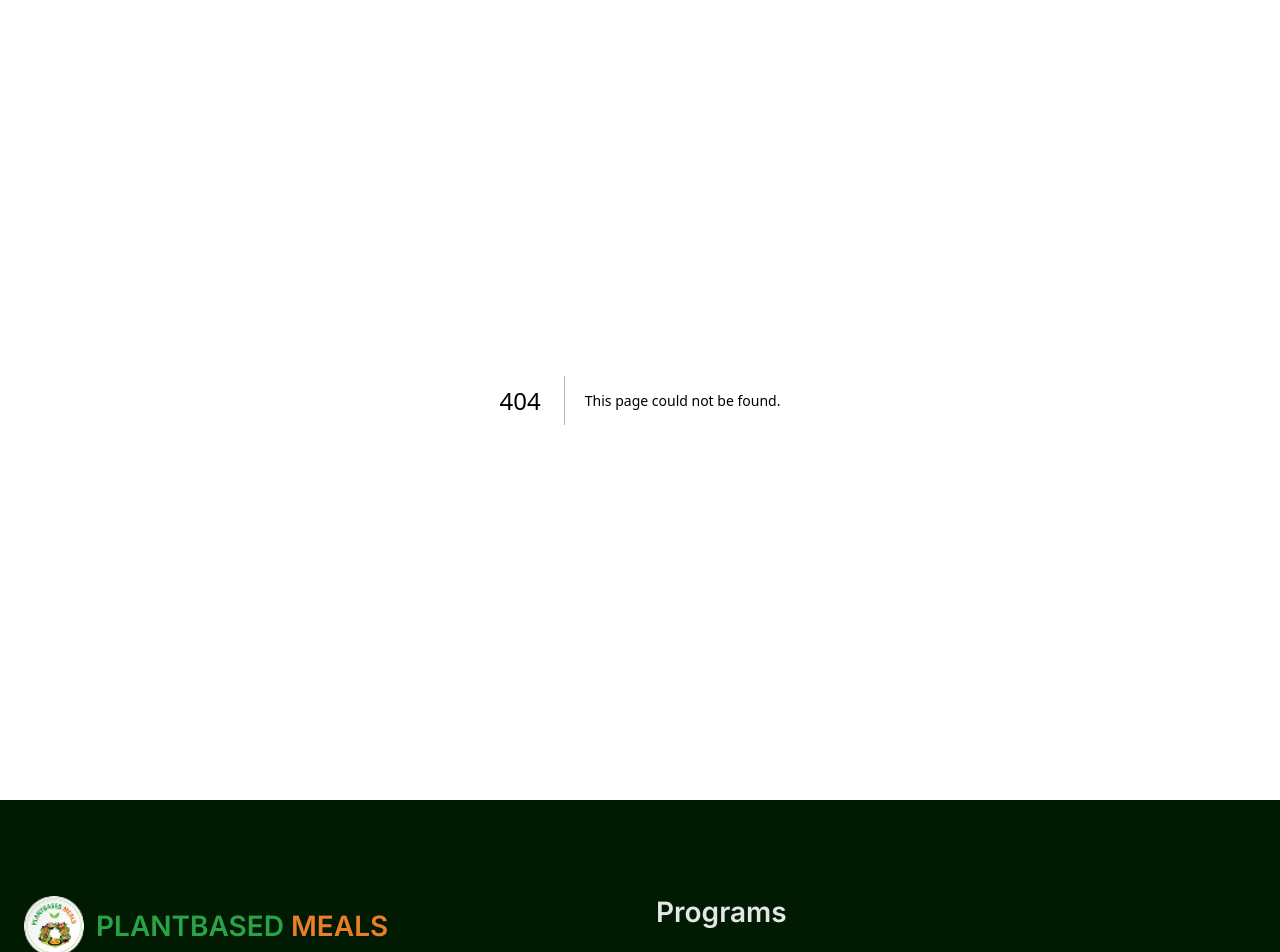
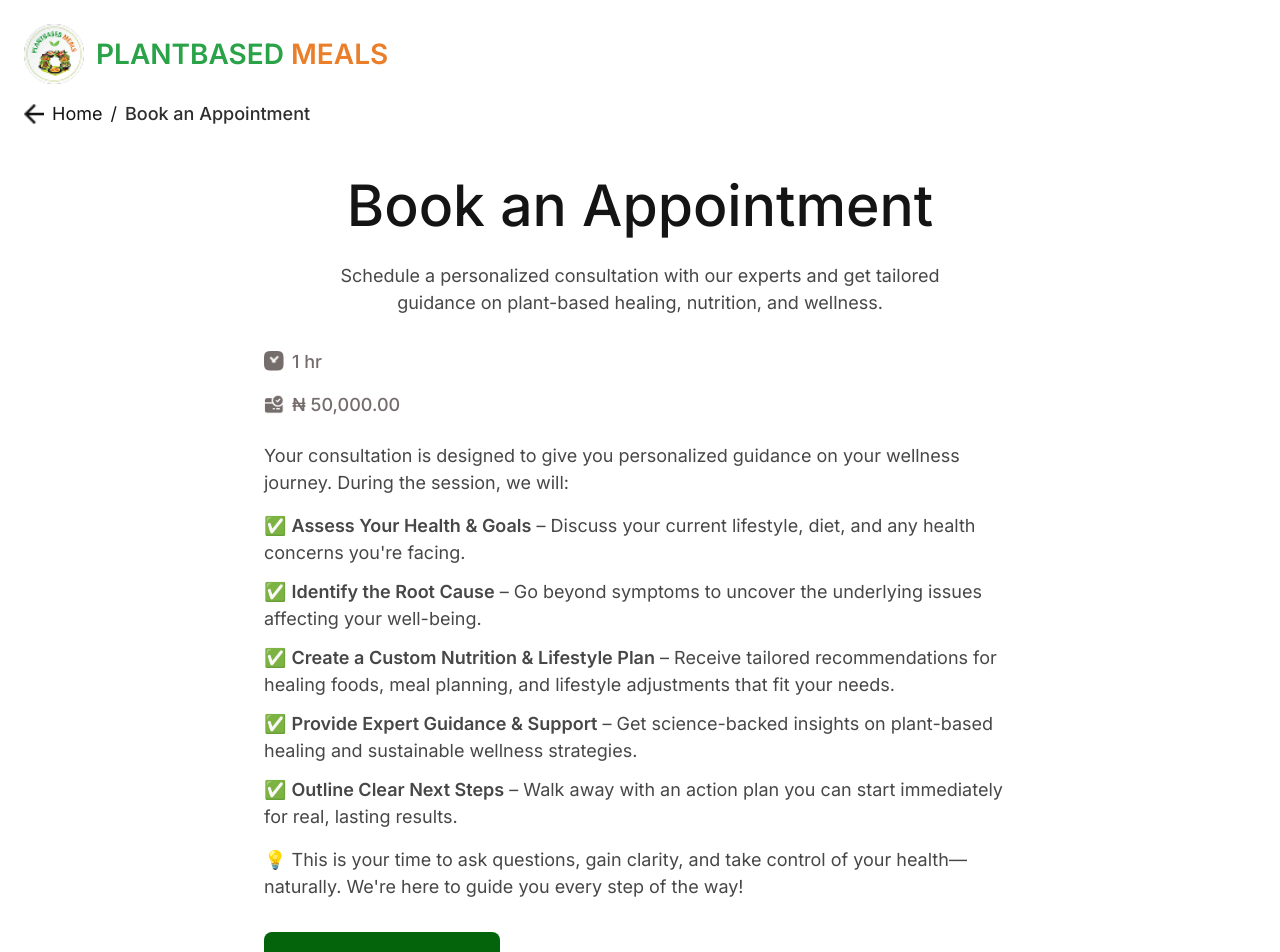
Before and after one commit to Plantbased-ORG/plantbasedmeals, a Next.js app: page /consultation in a window 1280 px wide. Before the commit this address had no page. Shown: the top 952 px of the page. Built offline with nearby package versions, Linux system fonts and the light colour scheme.

Commit message:
created consultaion page and also rendered consultation button in all sub components

```diff
--- /dev/null
+++ b/src/app/consultation/page.tsx
@@ -0,0 +1,134 @@
+'use client'
+
+import Image from 'next/image'
+import Link from 'next/link'
+
+export default function BookAppointmentPage() {
+  return (
+    <main className="min-h-screen bg-white">
+      {/* Logo and Brand Name - Top */}
+      <div className="pt-4 px-4 xl:pt-6 xl:px-6 flex items-center gap-2 xl:gap-3">
+        <Image
+          src="/logo.png"
+          alt="PlantBased Meals Logo"
+          width={48}
+          height={48}
+          className="object-contain xl:w-[60px] xl:h-[60px]"
+        />
+        <h1 className="text-[20px] xl:text-[28px] font-semibold leading-[110%] tracking-normal">
+          <span className="text-[#29A248]">PLANTBASED</span>{' '}
+          <span className="text-[#EB7E29]">MEALS</span>
+        </h1>
+      </div>
+
+      {/* Breadcrumb Navigation */}
+      <div className="px-4 xl:px-6 mt-4 flex items-center gap-2">
+        {/* Back Arrow */}
+        <Link href="/" className="cursor-pointer">
+          <Image
+            src="/back-arrow.png"
+            alt="Back"
+            width={20}
+            height={20}
+            className="object-contain"
+          />
+        </Link>
+
+        {/* Home Link */}
+        <Link href="/" className="text-[18px] font-normal leading-[100%] tracking-[0%] text-[#141414] hover:underline">
+          Home
+        </Link>
+
+        {/* Separator */}
+        <span className="text-[18px] text-[#141414]">/</span>
+
+        {/* Current Page */}
+        <span className="text-[18px] font-medium leading-[100%] tracking-[0%] text-[#2E2E2E]">
+          Book an Appointment
+        </span>
+      </div>
+
+      {/* Main Content */}
+      <div className="max-w-[800px] mx-auto px-4 xl:px-6 py-8 xl:py-12">
+        {/* Header */}
+        <h1 className="text-[57px] font-medium leading-[110%] tracking-[0%] text-center text-[#141414] mb-6">
+          Book an Appointment
+        </h1>
+
+        {/* Description */}
+        <p className="text-[18px] font-normal leading-[150%] tracking-[0%] text-center text-[#474747] mb-8">
+          Schedule a personalized consultation with our experts and get tailored<br />
+          guidance on plant-based healing, nutrition, and wellness.
+        </p>
+
+        {/* Duration */}
+        <div className="flex items-center gap-2 mb-4">
+          <Image
+            src="/clock-icon.png"
+            alt="Duration"
+            width={20}
+            height={20}
+            className="object-contain"
+          />
+          <span className="text-[18px] font-medium leading-[150%] tracking-[0%] text-[#756C6C]">
+            1 hr
+          </span>
+        </div>
+
+        {/* Price */}
+        <div className="flex items-center gap-2 mb-6">
+          <Image
+            src="/naira-icon.png"
+            alt="Price"
+            width={20}
+            height={20}
+            className="object-contain"
+          />
+          <span className="text-[18px] font-medium leading-[150%] tracking-[0%] text-[#756C6C]">
+            ₦ 50,000.00
+          </span>
+        </div>
+
+        {/* Consultation Details */}
+        <div className="text-[18px] font-normal leading-[150%] tracking-[0%] text-[#474747] mb-8">
+          <p className="mb-4">
+            Your consultation is designed to give you personalized guidance on your wellness journey. During the session, we will:
+          </p>
+
+          <div className="space-y-3">
+            <p>
+              ✅ <span className="font-semibold">Assess Your Health & Goals</span> – Discuss your current lifestyle, diet, and any health concerns you're facing.
+            </p>
+
+            <p>
+              ✅ <span className="font-semibold">Identify the Root Cause</span> – Go beyond symptoms to uncover the underlying issues affecting your well-being.
+            </p>
+
+            <p>
+              ✅ <span className="font-semibold">Create a Custom Nutrition & Lifestyle Plan</span> – Receive tailored recommendations for healing foods, meal planning, and lifestyle adjustments that fit your needs.
+            </p>
+
+            <p>
+              ✅ <span className="font-semibold">Provide Expert Guidance & Support</span> – Get science-backed insights on plant-based healing and sustainable wellness strategies.
+            </p>
+
+            <p>
+              ✅ <span className="font-semibold">Outline Clear Next Steps</span> – Walk away with an action plan you can start immediately for real, lasting results.
+            </p>
+
+            <p className="mt-4">
+              💡 This is your time to ask questions, gain clarity, and take control of your health—naturally. We're here to guide you every step of the way!
+            </p>
+          </div>
+        </div>
+
+        {/* Payment Button */}
+        <button className="w-[236px] h-[62px] bg-[#04640C] rounded-lg px-8 py-5 cursor-pointer hover:bg-[#035509] transition-colors">
+          <span className="text-[18px] font-medium leading-[100%] tracking-[0%] text-[#FAFAFA] whitespace-nowrap">
+            Pay for consultation
+          </span>
+        </button>
+      </div>
+    </main>
+  )
+}
--- a/src/app/page.tsx
+++ b/src/app/page.tsx
@@ -6,6 +6,7 @@ import ExpertiseSection from '@/components/sections/ExpertiseSection'
 import TestimonialsSection from '@/components/sections/TestimonialsSection'
 import CtaSection from '@/components/sections/CtaSection'
 import ExploreButton from '@/components/ui/ExploreButton'
+import BookConsultationButton from '@/components/ui/BookConsultationButton'
 
 export default function Home() {
   // Tags data
@@ -97,18 +98,7 @@ export default function Home() {
         {/* Buttons */}
         <div className="absolute top-[510px] left-4 xl:top-[690px] xl:left-6 z-10 flex flex-row gap-2 xl:gap-4">
           {/* First Button */}
-          <button className="flex items-center justify-center gap-2 xl:gap-4 w-[170px] xl:w-[274px] h-[40px] xl:h-[64px] bg-[#04640C] rounded-lg px-4 xl:px-8 py-3 xl:py-5">
-            <Image
-              src="/button1icon.png"
-              alt="Book consultation icon"
-              width={16}
-              height={16}
-              className="object-contain flex-shrink-0 xl:w-6 xl:h-6"
-            />
-            <span className="text-[12px] xl:text-[18px] font-medium leading-[100%] tracking-[0%] text-[#FAFAFA] whitespace-nowrap">
-              Book a consultation
-            </span>
-          </button>
+          <BookConsultationButton />
 
           {/* Second Button */}
           <button className="flex items-center justify-center gap-2 xl:gap-4 w-[157px] xl:w-[274px] h-[40px] xl:h-[64px] bg-[#2C3E50] rounded-lg px-4 xl:px-8 py-3 xl:py-5">
--- a/src/components/layout/Footer.tsx
+++ b/src/components/layout/Footer.tsx
@@ -1,4 +1,5 @@
 import Image from 'next/image'
+import BookConsultationButton from '../ui/BookConsultationButton'
 
 export default function Footer() {
   return (
@@ -31,18 +32,7 @@ export default function Footer() {
             </p>
 
             {/* Button */}
-            <button className="flex items-center gap-4 w-[274px] h-[64px] bg-[#04640C] rounded-lg px-8 py-5 mt-8">
-              <Image
-                src="/button1icon.png"
-                alt="Book consultation icon"
-                width={24}
-                height={24}
-                className="object-contain flex-shrink-0"
-              />
-              <span className="text-[18px] font-medium leading-[100%] tracking-normal text-[#FAFAFA]">
-                Book a consultation
-              </span>
-            </button>
+            <BookConsultationButton />
           </div>
 
           {/* Right Side - Programs */}
--- a/src/components/sections/CtaSection.tsx
+++ b/src/components/sections/CtaSection.tsx
@@ -1,5 +1,6 @@
 import Image from 'next/image'
 import ExploreButton from '../ui/ExploreButton'
+import BookConsultationButton from '../ui/BookConsultationButton'
 
 export default function CtaSection() {
   return (
@@ -19,18 +20,7 @@ export default function CtaSection() {
         {/* Buttons */}
         <div className="flex gap-4 mt-8">
           {/* First Button */}
-          <button className="flex items-center gap-4 w-[274px] h-[64px] bg-[#04640C] rounded-lg px-8 py-5">
-            <Image
-              src="/button1icon.png"
-              alt="Book consultation icon"
-              width={24}
-              height={24}
-              className="object-contain flex-shrink-0"
-            />
-            <span className="text-[18px] font-medium leading-[100%] tracking-normal text-[#FAFAFA]">
-              Book a consultation
-            </span>
-          </button>
+          <BookConsultationButton />
 
           {/* Second Button */}
           <ExploreButton />
```
Also changed, not shown: public/clock-icon.png (added), public/naira-icon.png (added).
